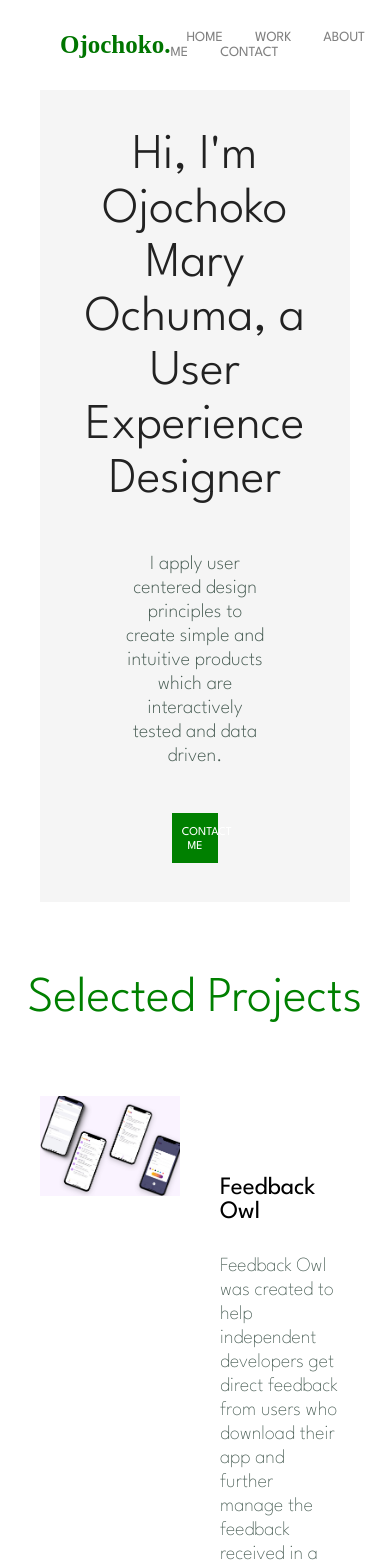
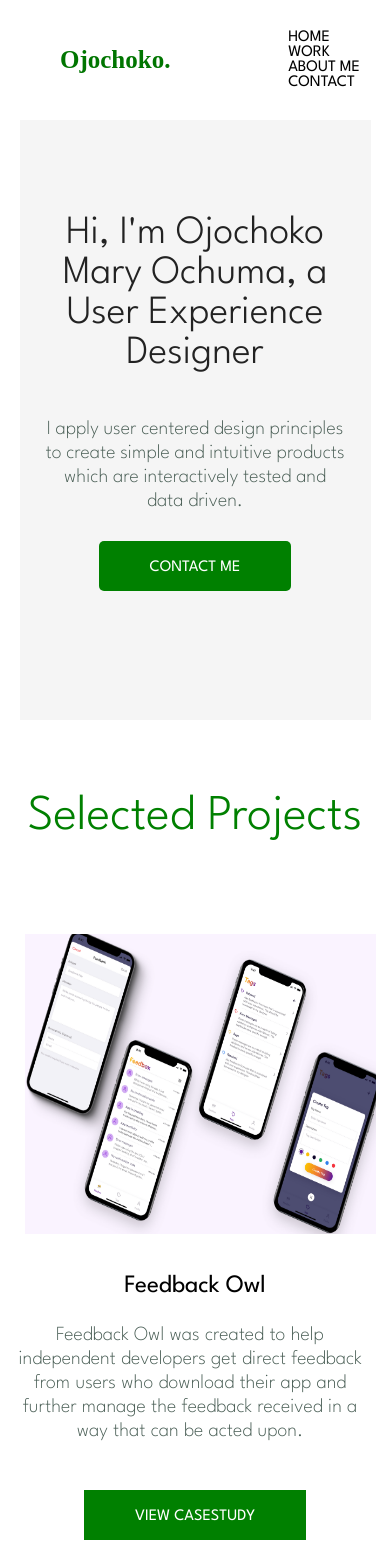
Before and after one commit to Ojotule-Benjamin/Portfolio-website, a React (Create React App) app: page / in a window 390 px wide. Shown: the top 1567 px of the page. Built offline with nearby package versions, Linux system fonts and the light colour scheme.

Commit message:
added responsive feature to components

```diff
--- a/package.json
+++ b/package.json
@@ -9,7 +9,9 @@
     "@testing-library/jest-dom": "^5.16.4",
     "@testing-library/react": "^13.3.0",
     "@testing-library/user-event": "^13.5.0",
+    "bootstrap": "^5.1.3",
     "react": "^18.1.0",
+    "react-bootstrap": "^2.4.0",
     "react-dom": "^18.1.0",
     "react-icons": "^4.4.0",
     "react-router-dom": "^6.3.0",
--- a/src/component/contactsection/contact.css
+++ b/src/component/contactsection/contact.css
@@ -1,7 +1,13 @@
 .contactContainer {
   text-align: center;
   padding: 5px 30% 5px 30%;
-  /* margin-top: -20%; */
+}
+@media screen and (max-width: 600px) {
+  .contactContainer {
+    padding: 5px;
+    margin: 0 20px 0 20px;
+    text-align: center;
+  }
 }
 .contactContainer h2 {
   font-weight: 400;
@@ -19,6 +25,16 @@
   margin-right: 40px;
   list-style: none;
 }
+@media screen and (max-width: 600px) {
+  .contactList {
+    padding: 0;
+    display: flex;
+    flex-direction: column;
+    margin-left: 10%;
+    margin-bottom: 20%;
+    gap: 15px;
+  }
+}
 .contactList a {
   color: green;
 }
@@ -33,6 +49,11 @@
   padding-bottom: 2%;
   font-weight: 200;
 }
+@media screen and (max-width: 600px) {
+  .contactFooter {
+    padding: 0 5px 20px 5px;
+  }
+}
 .contactFooter p:hover {
   color: darkslategrey;
   transition: 0.2s ease-in-out;
--- a/src/component/home/home.css
+++ b/src/component/home/home.css
@@ -1,5 +1,8 @@
 * {
-  margin: 0;
+  width: auto;
+  height: auto;
+
+  /* margin: auto;
   padding: 0;
-  box-sizing: border-box;
+  box-sizing: border-box; */
 }
--- a/src/component/navbar/Navbar.jsx
+++ b/src/component/navbar/Navbar.jsx
@@ -7,12 +7,10 @@ export const Navbar = () => {
       <h4 className="navbarTitle">Ojochoko.</h4>
       <nav>
         <ul className="navbarList">
-          <li>
-            <a href="/home">HOME</a>
-            <a href="/work">WORK</a>
-            <a href="/aboutme">ABOUT ME</a>
-            <a href="/contact">CONTACT</a>
-          </li>
+          <li>HOME</li>
+          <li>WORK</li>
+          <li>ABOUT ME</li>
+          <li>CONTACT</li>
         </ul>
       </nav>
     </div>
--- a/src/component/navbar/navbar.css
+++ b/src/component/navbar/navbar.css
@@ -29,10 +29,21 @@
   padding: 14px 16px;
   text-decoration: none;
   font-size: 14px;
+  position: relative;
+  opacity: 0.9;
 }
 /* Change the color of links on hover */
 .navbarList a:hover {
   /* background-color: #ddd; */
   color: black;
   transition: 0.3s ease-in;
+  opacity: 1;
 }
+
+/* #### Mobile Phones Portrait or Landscape #### */
+@media screen and (max-device-width: 640px) {
+}
+
+/* #### Tablets Portrait or Landscape #### */
+@media screen and (min-device-width: 768px) and (max-device-width: 1024px) {
+}
--- a/src/component/projectsection/projectsection.css
+++ b/src/component/projectsection/projectsection.css
@@ -4,6 +4,7 @@
   color: green;
   font-weight: 300;
 }
+
 .projectsContainer {
   display: flex;
   align-items: flex-start;
@@ -11,17 +12,46 @@
   margin-bottom: 80px;
   padding-right: 40px;
 }
+@media screen and (max-width: 600px) {
+  .projectsContainer {
+    display: flex;
+    align-items: center;
+    flex-direction: column;
+    width: auto;
+    padding: 5%;
+    margin: 0;
+    text-align: center;
+    margin-bottom: 10%;
+  }
+}
 .projectsImg {
+  display: block;
   margin-left: 40px;
   margin-right: 40px;
   width: 40%;
   height: 50%;
 }
+@media screen and (max-width: 600px) {
+  .projectsImg {
+    display: block;
+    justify-content: center;
+    align-items: center;
+    width: 100%;
+    height: 300px;
+    margin-left: 50px;
+  }
+}
 
 #projectItem2 {
-  flex-direction: row-reverse;
-  margin-bottom: 80px;
-  padding-left: 40px;
+  flex-direction: column;
+  align-items: center;
+}
+
+@media screen and (max-width: 600px) {
+  .projectsInnerContainer {
+    width: auto;
+    margin: 0 5% 0 5%;
+  }
 }
 
 .projectsInnerContainer h3 {
@@ -29,6 +59,12 @@
   margin-bottom: 20px;
   font-size: 25px;
   font-weight: 400;
+}
+@media screen and (max-width: 600px) {
+  .projectsInnerContainer h3 {
+    margin-top: 40px;
+    margin-bottom: 50px;
+  }
 }
 .projectsInnerContainer p {
   margin-top: 10px;
@@ -39,6 +75,14 @@
   padding-right: 10px;
   text-justify: inter-cluster;
 }
+@media screen and (max-width: 600px) {
+  .projectsInnerContainer p {
+    margin: -25px;
+    margin-bottom: 15%;
+    font-weight: 200;
+    word-spacing: 0.5px;
+  }
+}
 .projectsInnerContainer button {
   width: 20%;
   height: 50px;
@@ -48,8 +92,19 @@
   background-color: green;
   border: 1px none;
   color: white;
-  border-radius: 50px;
 }
+@media screen and (max-width: 600px) {
+  .projectsInnerContainer button {
+    width: 70%;
+    height: 50px;
+    padding: 5px;
+    font-family: Arial, Helvetica, sans-serif;
+    font-size: 16px;
+    background-color: green;
+    border: 1px none;
+  }
+}
+
 .projectsInnerContainer button:hover {
   background-color: darkslategrey;
 }
--- a/src/component/worksection/worksection.css
+++ b/src/component/worksection/worksection.css
@@ -10,10 +10,33 @@
   flex-direction: column;
   align-items: center;
 }
+@media screen and (max-width: 600px) {
+  .mainContainer {
+    width: auto;
+    height: 600px;
+    background-color: #f5f5f5;
+    align-items: center;
+    margin: 0 5% 0 5%;
+    padding: 30% 10% 10% 10%px;
+    display: flex;
+    flex-direction: column;
+    align-items: center;
+  }
+}
 .mainContainer h2 {
   padding-bottom: 25px;
   text-align: center;
-  font-weight: 300;
+  font-weight: 500;
+  padding-top: 20%;
+}
+@media screen and (max-width: 600px) {
+  .mainContainer h2 {
+    margin-bottom: 30%;
+    text-align: center;
+    font-weight: 300;
+    font-size: 40px;
+    line-height: 100%;
+  }
 }
 .mainContainer p {
   text-align: center;
@@ -24,6 +47,13 @@
   line-height: 24px;
   display: inline-block;
 }
+@media screen and (max-width: 600px) {
+  .mainContainer p {
+    margin: -25%;
+    margin-bottom: 1%;
+  }
+}
+
 .mainContainer button {
   width: 20%;
   height: 50px;
@@ -32,6 +62,18 @@
   font-size: 12px;
   background-color: green;
   border: 1px none;
+  border-radius: 5px;
+}
+@media screen and (max-width: 600px) {
+  .mainContainer button {
+    width: 70%;
+    height: 50px;
+    padding: 5px;
+    font-family: Arial, Helvetica, sans-serif;
+    font-size: 16px;
+    background-color: green;
+    border: 1px none;
+  }
 }
 .mainContainer button a {
   text-decoration: none;
```
Also changed, not shown: src/component/data.js (added), 1 other file (tests, documents, lock files or other folders).
